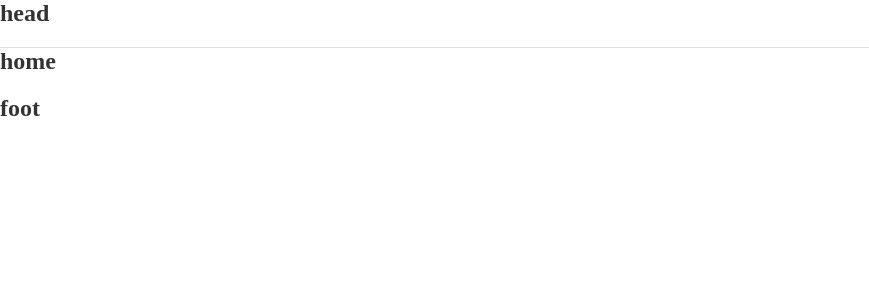
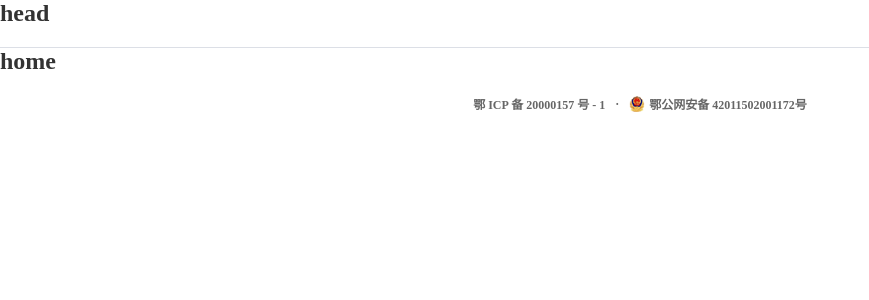
Before and after one commit to xiaofuyesnew/xiaofuyesnew.github.io, a Vue app: page / in a window 1280 px wide. Shown: the top 300 px of the page, without its empty margins (0-869 px from the left). Built offline with nearby package versions, Linux system fonts and the light colour scheme.

Commit message:
update beian

```diff
--- a/src/App.vue
+++ b/src/App.vue
@@ -39,6 +39,10 @@
     justify-content: center;
   }
 }
+
+a {
+  color: #666;
+}
 </style>
 
 <script setup>
--- a/src/components/Foot.vue
+++ b/src/components/Foot.vue
@@ -1,3 +1,47 @@
 <template>
-  <div class="main">foot</div>
+  <div class="foot-box">
+    <a class="icp-link" href="https://beian.miit.gov.cn/">鄂 ICP 备 20000157 号 - 1</a>
+    <div class="spot">·</div>
+    <a
+      class="police-link"
+      href="http://www.beian.gov.cn/portal/registerSystemInfo?recordcode=42011502001172"
+    >
+      <img class="police" src="/images/police_icon.png" />鄂公网安备 42011502001172号
+    </a>
+  </div>
 </template>
+
+<style lang="scss" scoped>
+a {
+  display: flex;
+  align-items: center;
+  text-decoration: none;
+  &:hover {
+    text-decoration: underline;
+  }
+
+  &:visited {
+    color: #666;
+  }
+}
+
+.spot {
+  margin: 0 10px;
+}
+
+.foot-box {
+  width: 100%;
+  display: flex;
+  align-items: center;
+  justify-content: center;
+  font-size: 12px;
+  color: #666;
+}
+
+.police-link {
+  .police {
+    width: 16px;
+    margin-right: 4px;
+  }
+}
+</style>
```
Also changed, not shown: public/images/police_icon.png (added), 1 other file (tests, documents, lock files or other folders).
